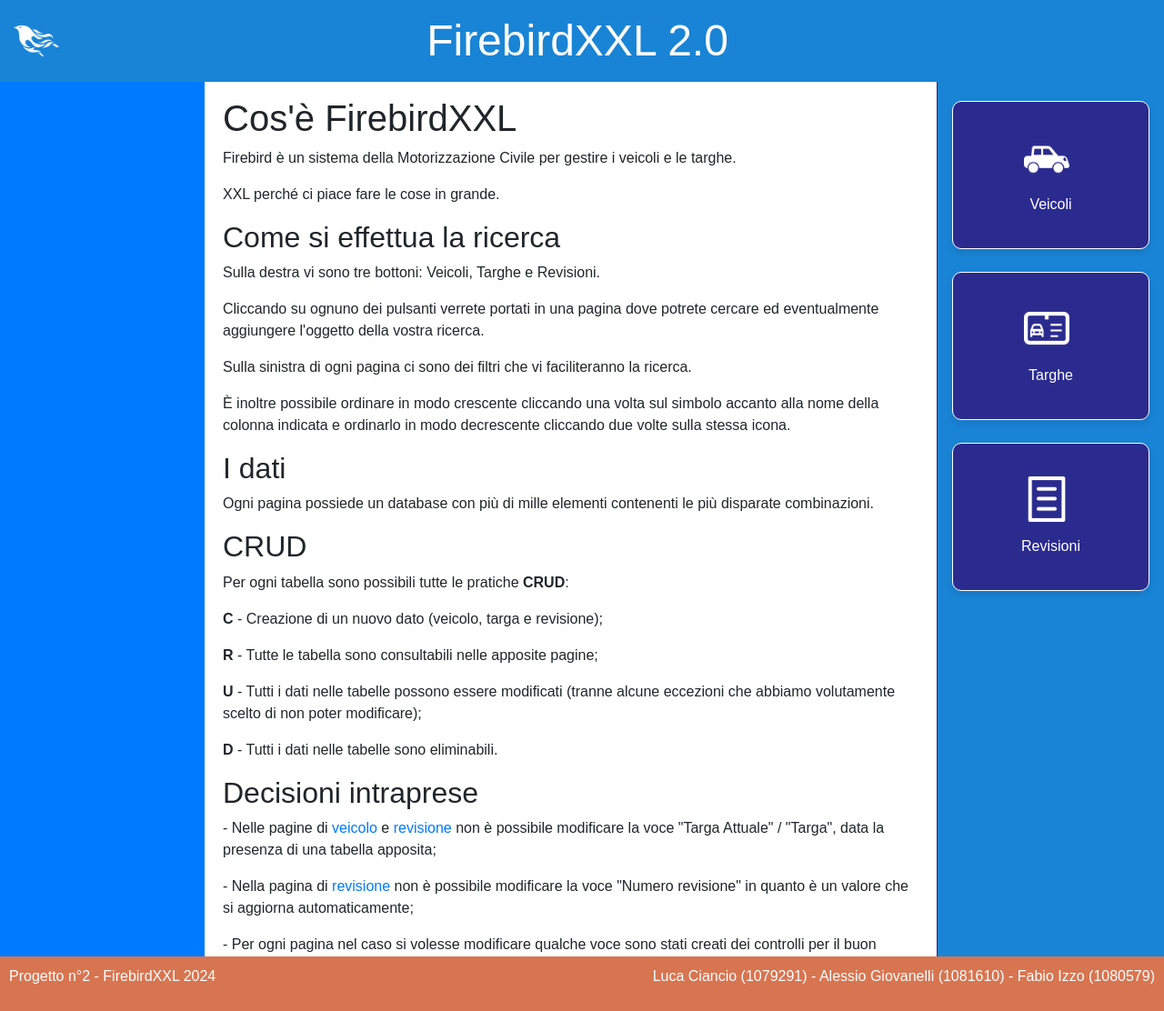
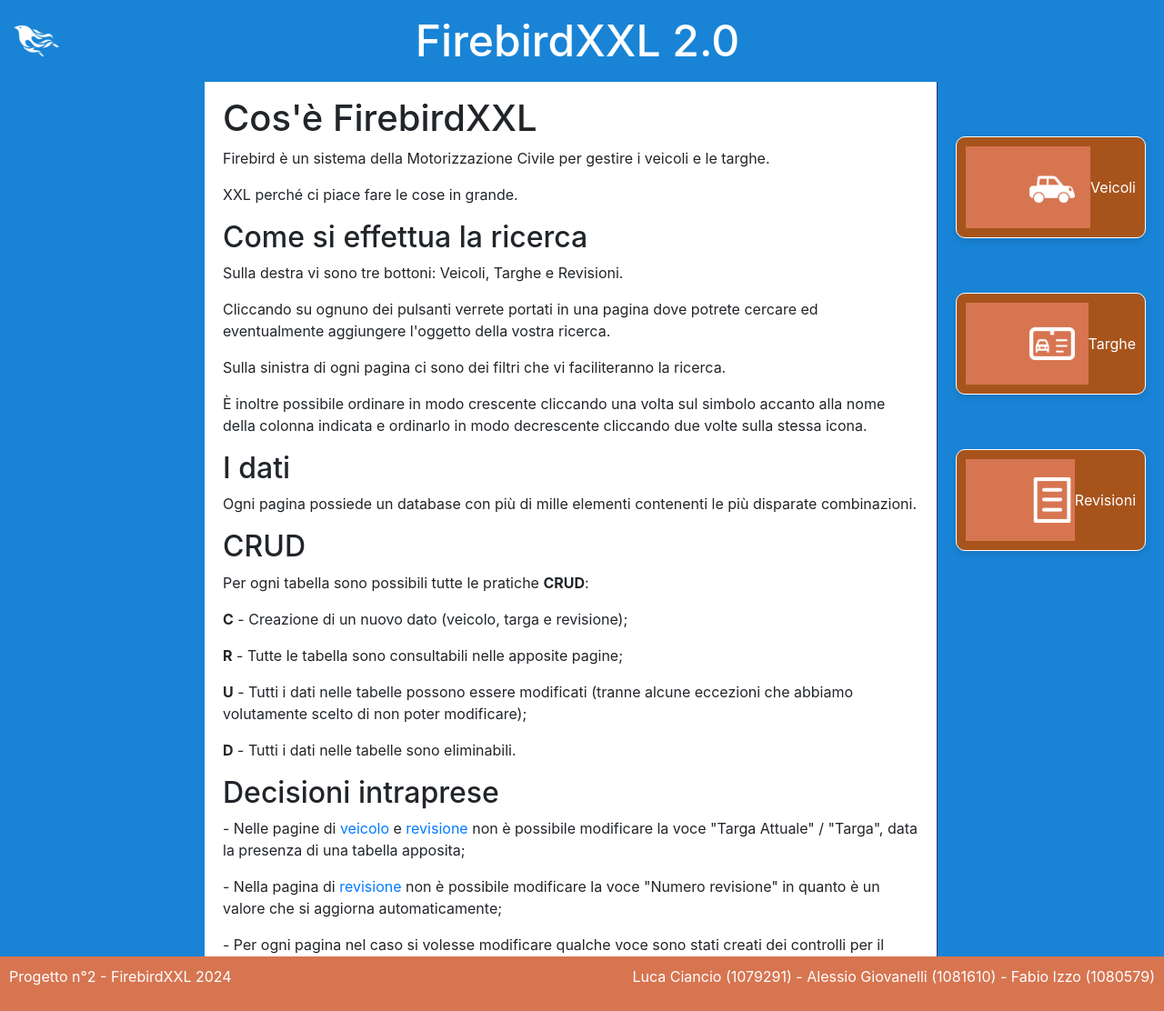
Before and after one commit to agiovanelli/FirebirdXXL, a Django app: page / in a window 1280 px wide. Shown: the whole page at 91% size. Run offline with Django 5.2, Linux system fonts and the light colour scheme; some libraries are stand-ins or nearby versions.

Commit message:
ultime modifiche

```diff
--- a/hello/static/hello/css/style.css
+++ b/hello/static/hello/css/style.css
@@ -2,27 +2,6 @@
     margin: 0;
     padding: 0;
     box-sizing: border-box;
-}
-
-body {
-    margin: 0;
-    padding: 0;
-    font-family: Arial, sans-serif;
-    background-color: white;
-    overflow-y: auto;
-    display: flex;
-    flex-direction: column;
-    height: 100vh;
-}
-
-header {
-    background-color: rgb(25, 132, 214) !important;
-    color: white !important;
-    padding: 20px;
-    position: relative;
-    /* Cambiato */
-    z-index: 1000;
-    /* Aggiunto */
 }
 
 .header-container {
@@ -32,12 +11,10 @@ header {
     width: 100%;
 }
 
-
 #cambiologo {
     position: relative;
     display: inline-block;
     margin-left: 20px;
-    /* Cambiato da 90px a 20px */
     margin-right: 10px;
 }
 
@@ -110,7 +87,6 @@ header {
 
 /* Sidebar Styles */
 #filtro {
-    background-color: rgb(25, 132, 214);
     color: white !important;
     padding: 20px;
     width: 225px;
@@ -118,9 +94,7 @@ header {
     position: fixed;
     top: 70px;
     left: 0;
-    /* Aggiunto */
     z-index: 900;
-    /* Aggiunto */
 }
 
 #filtro .contenitore-icone {
@@ -156,35 +130,38 @@ nav {
     position: fixed;
     top: 70px;
     right: 0;
-    /* Aggiunto */
     border-left: 1px solid rgb(40, 40, 131) !important;
     z-index: 900;
-    /* Aggiunto */
 }
 
 nav .centrato h2 {
     color: white !important;
 }
 
-.menu-item {
-    background: rgb(43, 43, 143) !important;
-    position: relative;
-    display: inline-block;
-    border: 1px solid white !important;
+.link-bottone {
+    background: rgb(167, 84, 28) !important;
+    border: none;
+    cursor: pointer;
+    outline: none;
+    display: block;
+    width: 100%;
+    height: 100%;
+    text-align: center;
     padding: 20px;
-    margin-bottom: 25px;
-    margin-top: 25px;
-    text-align: center;
-    cursor: pointer;
-    border-radius: 10px;
-    box-shadow: 0 4px 8px rgba(0, 0, 0, 0.1);
-    display: flex;
-    align-items: center;
     color: white !important;
+    transition: background-color 0.3s ease;
+    /* Transizione liscia */
 }
 
-.menu-item:hover {
-    background-color: rgb(207, 75, 27) !important;
+.menu-item:hover .link-bottone {
+    background-color: #dc3545 !important;
+    /* Utilizza il rosso di Bootstrap */
+}
+
+.menu-item:hover,
+.menu-item:focus,
+.link-bottone:focus {
+    background-color: #dc3545;
 }
 
 .image-container {
@@ -192,7 +169,7 @@ nav .centrato h2 {
 }
 
 .button {
-    background: rgb(43, 43, 143) !important;
+    background: white !important;
     border: none;
     cursor: pointer;
     outline: none;
@@ -204,12 +181,26 @@ nav .centrato h2 {
     color: white !important;
 }
 
+.link-bottone {
+    background: rgb(215, 117, 81) !important;
+    border: none;
+    cursor: pointer;
+    outline: none;
+    display: block;
+    width: 100%;
+    height: 100%;
+    text-align: center;
+    padding: 20px;
+    color: white !important;
+    transition: background-color 0.3s ease;
+}
+
 .menu-item .dropdown-content {
     display: none;
     position: absolute;
     background-color: #f9f9f9;
     min-width: 120px;
-    box-shadow: 0 8px 16px 0 rgba(0, 0, 0, 0.2);
+    box-shadow: 0 8px 16px 0 white;
     z-index: 1;
     top: 100%;
     left: 50%;
@@ -228,12 +219,6 @@ nav .centrato h2 {
     cursor: default;
 }
 
-.menu-item:hover,
-.menu-item:hover .button,
-.menu-item:hover .image-container {
-    background-color: rgb(207, 75, 27) !important;
-}
-
 .button:focus+.dropdown-content,
 .button:focus-within+.dropdown-content {
     display: block;
@@ -244,13 +229,10 @@ nav .centrato h2 {
     padding: 20px;
     box-sizing: border-box;
     margin-left: 225px;
-    /* Spazio a sinistra per il filtro */
     margin-right: 250px;
-    /* Spazio a destra per il nav */
     overflow-wrap: break-word;
     flex: 1 0 auto;
     max-width: calc(100% - 475px);
-    /* Limita la larghezza del contenuto */
 }
 
 .bg-custom {
@@ -259,9 +241,7 @@ nav .centrato h2 {
 
 .scrollable-content {
     height: calc(100vh - 140px);
-    /* Altezza fissa */
     overflow-y: auto;
-    /* Abilita lo scorrimento verticale */
 }
 
 /* Footer Styles */
@@ -408,10 +388,10 @@ td.imgcentr a img {
 }
 
 .elemento-menu {
-    background: rgb(43, 43, 143) !important;
+    background: rgb(167, 84, 28);
     position: relative;
     display: inline-block;
-    border: 1px solid white !important;
+    border: 1px solid white;
     padding: 10px;
     margin-bottom: 10px;
     margin-top: 60px;
@@ -422,7 +402,7 @@ td.imgcentr a img {
     display: flex;
     align-items: center;
     justify-content: center;
-    color: white !important;
+    color: white;
 }
 
 .contenitore-immagine {
@@ -458,48 +438,6 @@ td.imgcentr a img {
     opacity: 1;
 }
 
-.link-bottone {
-    background: rgb(43, 43, 143) !important;
-    border: none;
-    cursor: pointer;
-    outline: none;
-    display: block;
-    width: 100%;
-    height: 100%;
-    text-align: center;
-    padding: 10px;
-}
-
-.elemento-menu .menu-dropdown {
-    display: none;
-    position: absolute;
-    background-color: #f9f9f9;
-    min-width: 120px;
-    box-shadow: 0 8px 16px 0 rgba(0, 0, 0, 0.2);
-    z-index: 1;
-    top: 100%;
-    left: 50%;
-    transform: translateX(-50%);
-}
-
-.elemento-menu:hover .menu-dropdown {
-    display: block;
-}
-
-.elemento-menu .menu-dropdown span {
-    color: black;
-    padding: 5px 7px;
-    text-decoration: none;
-    display: block;
-    cursor: default;
-}
-
-.elemento-menu:hover,
-.elemento-menu:hover .link-bottone,
-.elemento-menu:hover .contenitore-immagine {
-    background-color: rgb(207, 75, 27) !important;
-}
-
 .link-bottone:focus+.menu-dropdown,
 .link-bottone:focus-within+.menu-dropdown {
     display: block;
@@ -522,11 +460,11 @@ td.imgcentr a img {
 }
 
 .coloreTitolo {
-    color: rgb(207, 75, 27) !important;
+    color: rgb(207, 75, 27);
 }
 
 .coloreScritta {
-    color: rgb(43, 43, 143) !important;
+    color: rgb(43, 43, 143);
 }
 
 @media (max-width: 768px) {
--- a/hello/templates/hello/aggiungi.html
+++ b/hello/templates/hello/aggiungi.html
@@ -43,7 +43,7 @@
     <script>
         }
     </script>
-    <header class="text-white text-center py-3" style="background-color: #1E3A5F;">
+    <header class="text-white text-center py-3 bg-primary" style="position: relative; z-index: 1000;">
         <div class="container">
             <div class="d-flex justify-content-between align-items-center">
                 <div id="cambiologo" class="d-inline-block" style="margin-left: -70px;">
@@ -59,7 +59,7 @@
         </div>
     </header>
 
-    <div id="filtro">
+    <div id="filtro" style="background-color: rgb(25, 132, 214);">
         <div class="centrato">
 
         </div>
--- a/hello/templates/hello/home.html
+++ b/hello/templates/hello/home.html
@@ -17,8 +17,9 @@
     <script src="https://cdn.jsdelivr.net/npm/sweetalert2@11/dist/sweetalert2.all.min.js"></script>
 </head>
 
-<body>
-    <header class="text-white text-center py-3" style="background-color: #1E3A5F;">
+<body class="d-flex flex-column min-vh-100 bg-white overflow-auto">
+    <header class="text-white text-center py-3"
+        style="background-color: rgb(25, 132, 214); position: relative; z-index: 1000;">
         <div class="container">
             <div class="d-flex justify-content-between align-items-center">
                 <div id="cambiologo" class="d-inline-block" style="margin-left: -70px;">
@@ -34,53 +35,58 @@
         </div>
     </header>
 
-    <div id="filtro" class="bg-primary text-white p-3">
-        <div class="centrato">
-            <div class="contenitore-icone d-flex flex-column align-items-center">
-            </div>
+    <div id="filtro" style="background-color: rgb(25, 132, 214);">
+        <div>
+            <!-- Contenuto del div -->
         </div>
     </div>
 
-    <nav class="bg-custom p-3">
+    <nav>
         <div class="centrato">
-            <div class="menu-item text-center mb-4">
-                <a href="{% url 'veicolo' %}" class="button d-block bg-primary text-white py-3">
-                    <div class="image-container mb-2">
-                        <div id="cambio">
-                            <img src="{% static 'hello/images/veicolobianco.png' %}" alt="icona veicolo" width="50"
-                                height="50" id="default">
-                            <img src="{% static 'hello/images/veicoloblu.png' %}" alt="icona veicolo" width="50"
-                                height="50" id="hover">
+            <div class="elemento-menu">
+                <a href="{% url 'veicolo' %}" class="link-bottone">
+                    <div class="contenitore-immagine">
+                        <div class="cambio-immagine">
+                            <img src="{% static 'hello/images/veicolobianco.png' %}" alt="icona targa" width="50"
+                                height="50" class="img-default">
+                            <img src="{% static 'hello/images/veicoloblu.png' %}" alt="icona targa" width="50"
+                                height="50" class="img-hover">
                         </div>
                     </div>
+                </a>
+                <div class="menu-dropdown">
                     <span>Veicoli</span>
-                </a>
+                </div>
             </div>
-            <div class="menu-item text-center mb-4">
-                <a href="{% url 'targa' %}" class="button d-block bg-primary text-white py-3">
-                    <div class="image-container mb-2">
-                        <div id="cambio">
+            <div class="elemento-menu">
+                <a href="{% url 'targa' %}" class="link-bottone">
+                    <div class="contenitore-immagine">
+                        <div class="cambio-immagine">
                             <img src="{% static 'hello/images/targabianca.png' %}" alt="icona targa" width="50"
-                                height="50" id="default">
+                                height="50" class="img-default">
                             <img src="{% static 'hello/images/targablu.png' %}" alt="icona targa" width="50" height="50"
-                                id="hover">
+                                class="img-hover">
                         </div>
                     </div>
+                </a>
+                <div class="menu-dropdown">
                     <span>Targhe</span>
-                </a>
+                </div>
             </div>
-            <div class="menu-item text-center mb-4">
-                <a href="{% url 'revisione' %}" class="button d-block bg-primary text-white py-3">
-                    <div class="image-container mb-2">
-                        <div id="cambio">
-                            <img src="{% static 'hello/images/revisionebianca.png' %}" alt="icona revisione" width="50"
-                                height="50" id="default">
-                            <img src="{% static 'hello/images/revisioneblu.png' %}" alt="icona revisione" width="50"
-                                height="50" id="hover">
+            <div class="elemento-menu">
+                <a href="{% url 'revisione' %}" class="link-bottone">
+                    <div class="contenitore-immagine">
+                        <div class="cambio-immagine">
+                            <img src="{% static 'hello/images/revisionebianca.png' %}" alt="icona targa" width="50"
+                                height="50" class="img-default">
+                            <img src="{% static 'hello/images/revisioneblu.png' %}" alt="icona targa" width="50"
+                                height="50" class="img-hover">
                         </div>
                     </div>
+                </a>
+                <div class="menu-dropdown">
                     <span>Revisioni</span>
-                </a>
+                </div>
             </div>
         </div>
     </nav>
```
Also changed, not shown: hello/templates/hello/revisione.html (+21 -21 lines), hello/templates/hello/targa.html (+26 -26 lines), hello/templates/hello/veicolo.html (+25 -25 lines).
